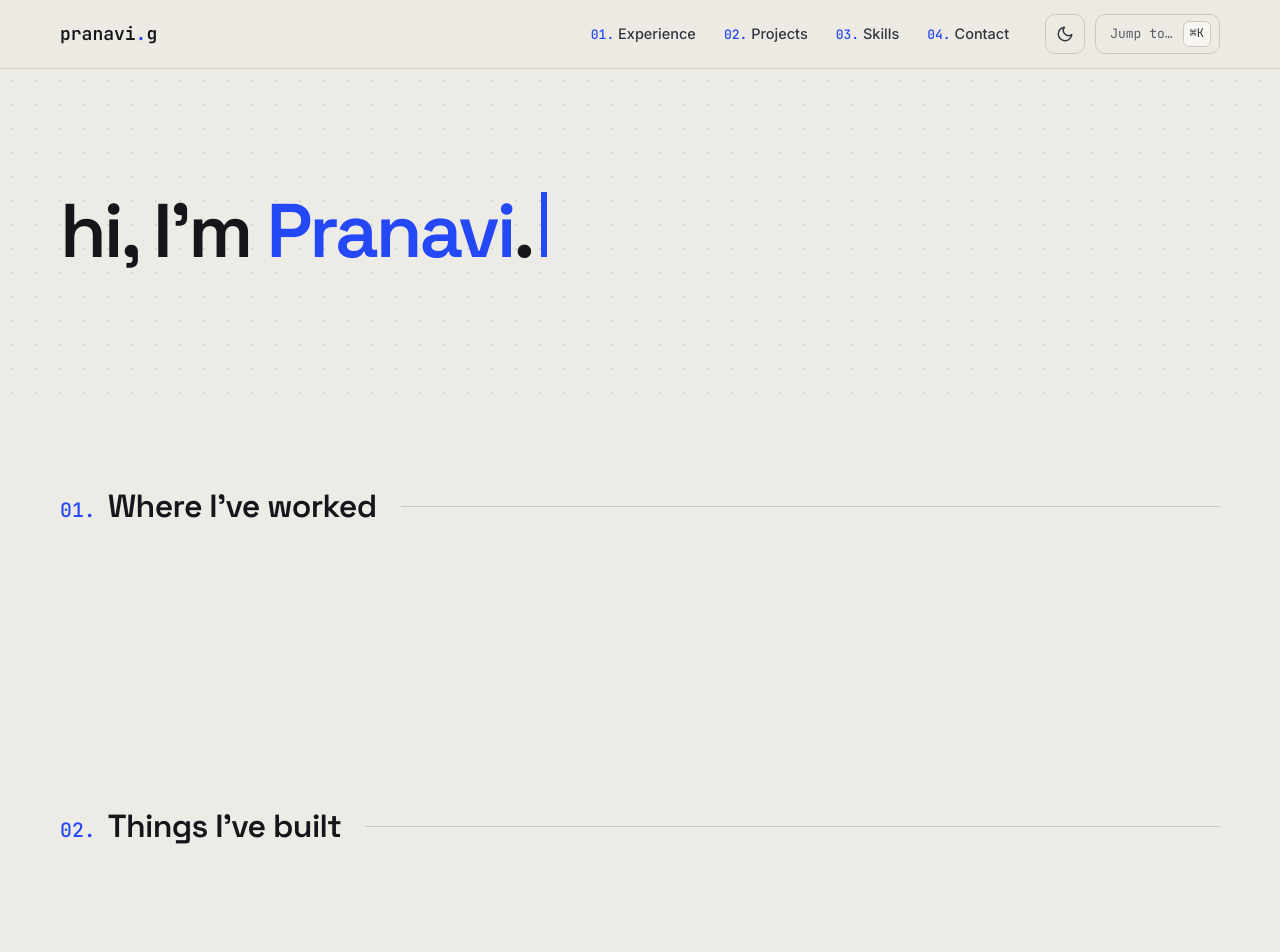
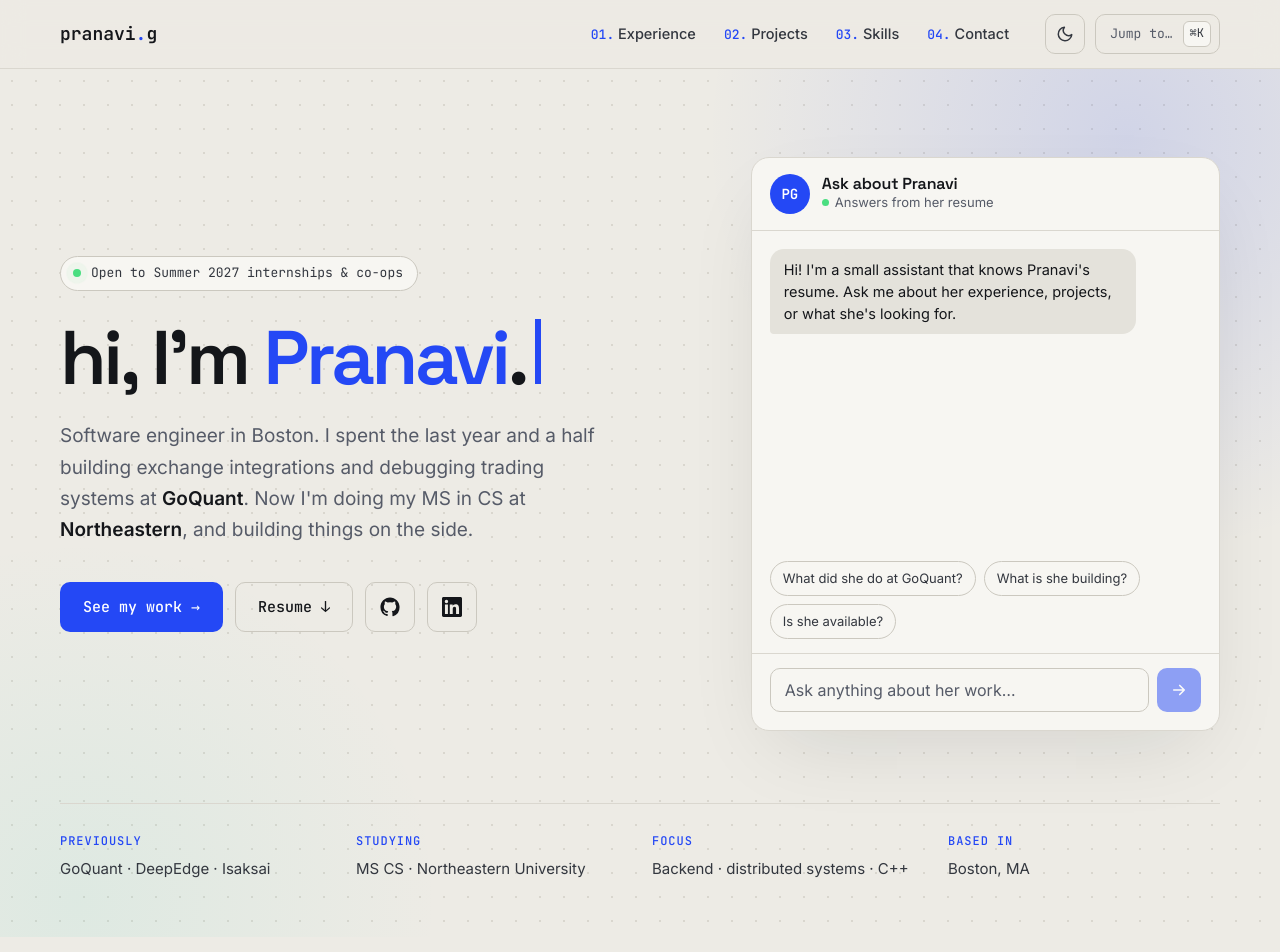
Before and after one commit to PranaviGuttikonda/portfolio, an Astro site: page / in a window 1280 px wide. Shown: the top 952 px of the page. Built offline with nearby package versions, Linux system fonts and the light colour scheme; Astro itself is replaced by a stand-in of ours.

Commit message:
Build the hero section
Availability pill, H1 with the blinking cursor, intro, action buttons,
the chat in the right column, and the quick-facts row. Dot grid with
accent and teal glows. Columns stack below 960px.

Closes #7

```diff
--- /dev/null
+++ b/src/components/Hero.astro
@@ -0,0 +1,308 @@
+---
+import Chatbot from '../islands/Chatbot.tsx';
+import { site } from '../data/site';
+
+const facts = [
+  { label: 'PREVIOUSLY', value: 'GoQuant · DeepEdge · Isaksai' },
+  { label: 'STUDYING', value: 'MS CS · Northeastern University' },
+  { label: 'FOCUS', value: 'Backend · distributed systems · C++' },
+  { label: 'BASED IN', value: 'Boston, MA' },
+];
+---
+
+<section class="hero dot-grid" aria-labelledby="hero-title">
+  <div class="hero__glow" aria-hidden="true"></div>
+
+  <div class="container hero__inner">
+    <div class="hero__grid">
+      <div class="hero__intro">
+        <p class="hero__badge">
+          <span class="hero__pulse" aria-hidden="true"></span>
+          Open to Summer 2027 internships &amp; co-ops
+        </p>
+
+        <h1 id="hero-title" class="hero__title">
+          hi, I'm <span class="hero__nowrap"><span class="hero__accent">Pranavi</span>.<span
+              class="hero__cursor"
+              aria-hidden="true"></span></span>
+        </h1>
+
+        <p class="hero__lede">
+          Software engineer in Boston. I spent the last year and a half building exchange
+          integrations and debugging trading systems at <strong>GoQuant</strong>. Now I'm doing
+          my MS in CS at <strong>Northeastern</strong>, and building things on the side.
+        </p>
+
+        <div class="hero__actions">
+          <a href="#experience" class="btn btn--accent">See my work →</a>
+          <a href={site.resume} class="btn btn--outline">Resume ↓</a>
+          <a
+            href={site.github}
+            class="icon-btn hero__icon"
+            aria-label="GitHub"
+            target="_blank"
+            rel="noopener noreferrer"
+          >
+            <svg viewBox="0 0 24 24" fill="currentColor" aria-hidden="true">
+              <path
+                d="M12 .5C5.65.5.5 5.65.5 12a11.5 11.5 0 0 0 7.86 10.92c.58.1.79-.25.79-.56v-2c-3.2.7-3.87-1.37-3.87-1.37-.52-1.33-1.28-1.69-1.28-1.69-1.04-.71.08-.7.08-.7 1.15.08 1.76 1.19 1.76 1.19 1.03 1.76 2.69 1.25 3.35.96.1-.75.4-1.25.73-1.54-2.55-.29-5.24-1.28-5.24-5.69 0-1.26.45-2.29 1.19-3.1-.12-.29-.52-1.46.11-3.05 0 0 .97-.31 3.17 1.18a11 11 0 0 1 5.77 0c2.2-1.49 3.17-1.18 3.17-1.18.63 1.59.23 2.76.11 3.05.74.81 1.19 1.84 1.19 3.1 0 4.42-2.69 5.39-5.26 5.68.41.36.78 1.06.78 2.14v3.17c0 .31.21.67.8.56A11.5 11.5 0 0 0 23.5 12C23.5 5.65 18.35.5 12 .5Z"
+              ></path>
+            </svg>
+          </a>
+          <a
+            href={site.linkedin}
+            class="icon-btn hero__icon"
+            aria-label="LinkedIn"
+            target="_blank"
+            rel="noopener noreferrer"
+          >
+            <svg viewBox="0 0 24 24" fill="currentColor" aria-hidden="true">
+              <path
+                d="M20.45 20.45h-3.56v-5.57c0-1.33-.02-3.04-1.85-3.04-1.85 0-2.14 1.45-2.14 2.94v5.67H9.35V9h3.41v1.56h.05c.48-.9 1.64-1.85 3.37-1.85 3.6 0 4.27 2.37 4.27 5.46v6.28ZM5.34 7.43a2.06 2.06 0 1 1 0-4.13 2.06 2.06 0 0 1 0 4.13ZM7.12 20.45H3.56V9h3.56v11.45ZM22.22 0H1.77C.79 0 0 .77 0 1.73v20.54C0 23.23.79 24 1.77 24h20.45c.98 0 1.78-.77 1.78-1.73V1.73C24 .77 23.2 0 22.22 0Z"
+              ></path>
+            </svg>
+          </a>
+        </div>
+      </div>
+
+      <div class="hero__chat">
+        <Chatbot client:load />
+      </div>
+    </div>
+
+    <dl class="hero__facts">
+      {
+        facts.map((f) => (
+          <div class="hero__fact">
+            <dt>{f.label}</dt>
+            <dd>{f.value}</dd>
+          </div>
+        ))
+      }
+    </dl>
+  </div>
+</section>
+
+<style>
+  .hero {
+    position: relative;
+    overflow: hidden;
+    padding-block: 88px 56px;
+  }
+
+  /* Given: two soft glows, accent near the top-right and a faint teal near the bottom-left.
+     Approach: one absolutely placed layer with two radial gradients, behind the content. */
+  .hero__glow {
+    position: absolute;
+    inset: 0;
+    pointer-events: none;
+    background:
+      radial-gradient(
+        600px circle at 88% 8%,
+        color-mix(in srgb, var(--accent) 14%, transparent),
+        transparent 70%
+      ),
+      radial-gradient(
+        520px circle at 6% 96%,
+        color-mix(in srgb, #2dd4bf 8%, transparent),
+        transparent 70%
+      );
+  }
+
+  .hero__inner {
+    position: relative;
+  }
+
+  .hero__grid {
+    display: grid;
+    grid-template-columns: minmax(0, 1.15fr) minmax(0, 0.85fr);
+    align-items: center;
+    gap: 56px;
+  }
+
+  /* ---------- Left column ---------- */
+  .hero__badge {
+    display: inline-flex;
+    align-items: center;
+    gap: 10px;
+    padding: 6px 14px 6px 12px;
+    border-radius: 999px;
+    border: 1px solid var(--border-strong);
+    background: var(--surface);
+    font-family: var(--font-mono);
+    font-size: 13px;
+    color: var(--text-2);
+  }
+
+  .hero__pulse {
+    position: relative;
+    width: 8px;
+    height: 8px;
+    border-radius: 50%;
+    background: var(--success);
+  }
+
+  .hero__pulse::after {
+    content: '';
+    position: absolute;
+    inset: 0;
+    border-radius: 50%;
+    background: var(--success);
+    animation: hero-pulse 1.8s ease-out infinite;
+  }
+
+  @keyframes hero-pulse {
+    from {
+      transform: scale(1);
+      opacity: 0.7;
+    }
+    to {
+      transform: scale(2.8);
+      opacity: 0;
+    }
+  }
+
+  .hero__title {
+    margin-top: 28px;
+    font-size: clamp(44px, 6.4vw, 76px);
+    font-weight: 600;
+    line-height: 1.02;
+    letter-spacing: -0.045em;
+  }
+
+  .hero__accent {
+    color: var(--accent);
+  }
+
+  /* "Pranavi." and the cursor wrap together, never apart. */
+  .hero__nowrap {
+    white-space: nowrap;
+  }
+
+  /* Given: a terminal-style cursor after the name.
+     Approach: an empty inline-block bar; its bottom edge sits on the text baseline.
+     steps(1) makes the blink a hard on/off, 0.5s each. */
+  .hero__cursor {
+    display: inline-block;
+    width: 0.08em;
+    height: 0.85em;
+    margin-left: 0.12em;
+    vertical-align: baseline;
+    background: var(--accent);
+    animation: cursor-blink 1s steps(1) infinite;
+  }
+
+  @keyframes cursor-blink {
+    50% {
+      opacity: 0;
+    }
+  }
+
+  .hero__lede {
+    max-width: 560px;
+    margin-top: 24px;
+    font-size: 19px;
+    line-height: 1.65;
+    color: var(--muted);
+  }
+
+  .hero__lede strong {
+    font-weight: 600;
+    color: var(--text);
+  }
+
+  .hero__actions {
+    display: flex;
+    flex-wrap: wrap;
+    align-items: center;
+    gap: 12px;
+    margin-top: 36px;
+  }
+
+  .hero__icon {
+    width: 50px;
+    height: 50px;
+    color: var(--text);
+  }
+
+  .hero__icon svg {
+    width: 20px;
+    height: 20px;
+  }
+
+  /* ---------- Right column ---------- */
+  .hero__chat {
+    width: 100%;
+    max-width: 480px;
+    justify-self: end;
+  }
+
+  /* ---------- Quick facts ---------- */
+  .hero__facts {
+    display: grid;
+    grid-template-columns: repeat(4, minmax(0, 1fr));
+    gap: 24px;
+    margin-top: 72px;
+    padding-top: 28px;
+    border-top: 1px solid var(--border);
+  }
+
+  .hero__fact dt {
+    font-family: var(--font-mono);
+    font-size: 12px;
+    font-weight: 500;
+    letter-spacing: 0.08em;
+    color: var(--accent);
+  }
+
+  .hero__fact dd {
+    margin-top: 6px;
+    font-size: 15px;
+    color: var(--text-2);
+  }
+
+  /* ---------- Tablet and below: stack ---------- */
+  @media (max-width: 959px) {
+    .hero {
+      padding-block: 56px 48px;
+    }
+
+    .hero__grid {
+      grid-template-columns: minmax(0, 1fr);
+      gap: 48px;
+    }
+
+    .hero__chat {
+      max-width: 560px;
+      justify-self: stretch;
+    }
+
+    .hero__facts {
+      grid-template-columns: repeat(2, minmax(0, 1fr));
+      margin-top: 56px;
+    }
+  }
+
+  @media (max-width: 479px) {
+    .hero__badge {
+      gap: 8px;
+      padding-inline: 10px 12px;
+      font-size: 11.5px;
+    }
+
+    .hero__lede {
+      font-size: 17px;
+    }
+
+    .hero__facts {
+      gap: 20px 16px;
+    }
+  }
+
+  @media (prefers-reduced-motion: reduce) {
+    .hero__cursor,
+    .hero__pulse::after {
+      animation: none;
+    }
+  }
+</style>
--- a/src/pages/index.astro
+++ b/src/pages/index.astro
@@ -1,19 +1,11 @@
 ---
 import BaseLayout from '../layouts/BaseLayout.astro';
+import Hero from '../components/Hero.astro';
 import SectionHeading from '../components/SectionHeading.astro';
 ---
 
 <BaseLayout>
-  <!-- Hero and chat land in Phase 2. -->
-  <section class="hero dot-grid">
-    <div class="container">
-      <h1>
-        hi, I'm <span class="nowrap"><span class="accent">Pranavi</span>.<span
-            class="cursor"
-            aria-hidden="true"></span></span>
-      </h1>
-    </div>
-  </section>
+  <Hero />
 
   <section id="experience" class="section container">
     <SectionHeading num="01." title="Where I've worked" />
@@ -31,50 +23,6 @@ import SectionHeading from '../components/SectionHeading.astro';
 </BaseLayout>
 
 <style>
-  .hero {
-    padding-block: 120px;
-  }
-
-  .hero h1 {
-    font-size: clamp(44px, 8vw, 76px);
-    letter-spacing: -0.04em;
-  }
-
-  .accent {
-    color: var(--accent);
-  }
-
-  /* Given: "Pranavi." and the cursor must never split across lines.
-     Approach: wrap them together in a no-wrap span. */
-  .nowrap {
-    white-space: nowrap;
-  }
-
-  /* Given: a terminal-style cursor after the name.
-     Approach: an empty inline-block bar; its bottom edge sits on the text baseline.
-     steps(1) makes the blink a hard on/off, 0.5s each. */
-  .cursor {
-    display: inline-block;
-    width: 0.08em;
-    height: 0.85em;
-    margin-left: 0.12em;
-    vertical-align: baseline;
-    background: var(--accent);
-    animation: cursor-blink 1s steps(1) infinite;
-  }
-
-  @keyframes cursor-blink {
-    50% {
-      opacity: 0;
-    }
-  }
-
-  @media (prefers-reduced-motion: reduce) {
-    .cursor {
-      animation: none;
-    }
-  }
-
   .section {
     min-height: 40vh;
   }
```
